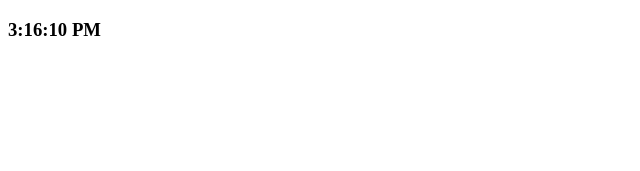
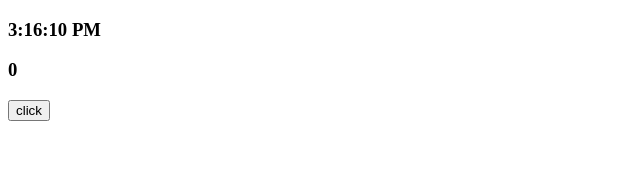
Before and after one commit to Jordan-2B/VideoJuegos-con-React, a React (Vite) app: page / in a window 1280 px wide. Shown: the top 171 px of the page, without its empty margins (0-640 px from the left). Built offline with nearby package versions, Linux system fonts and the light colour scheme.

Commit message:
cambios para el master

```diff
--- a/src/app.jsx
+++ b/src/app.jsx
@@ -1,4 +1,4 @@
-import {Reloj} from './useeffect'
+import {Reloj,Pagina} from './useeffect'
 
 
 
@@ -9,6 +9,7 @@ export function App (){
     <aside>
 
     <Reloj/>
+    <Pagina/>
     </aside>
 </article>
    )
--- a/src/useeffect.jsx
+++ b/src/useeffect.jsx
@@ -13,3 +13,26 @@ export function Reloj() {
 
   return <h1>{hora.toLocaleTimeString()}</h1>;
 }
+
+
+
+export  function Pagina() {
+const mensaje = "Dante";
+const [contador, setContador] = useState(0);
+const actulizar =() => {
+setContador(contador + 1);
+if(contador === 5){
+  alert(mensaje);
+}else if(contador === 10){
+alert(mensaje = "Vergirl");
+}
+}
+  return (
+
+    <div>
+      <h1>{contador}</h1>
+      <button onClick={actulizar}>click</button>
+    </div>
+  )
+
+}
```
